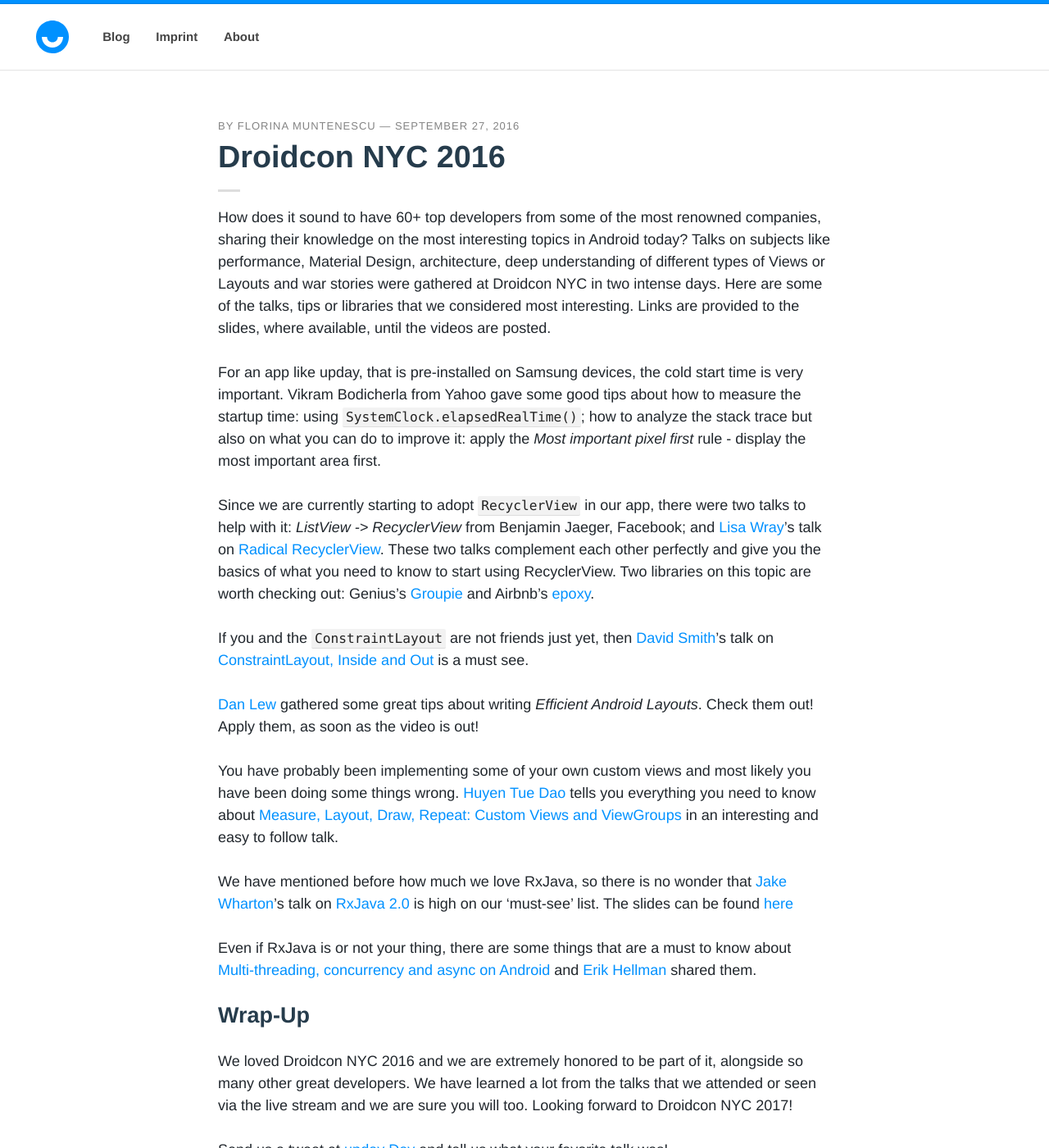
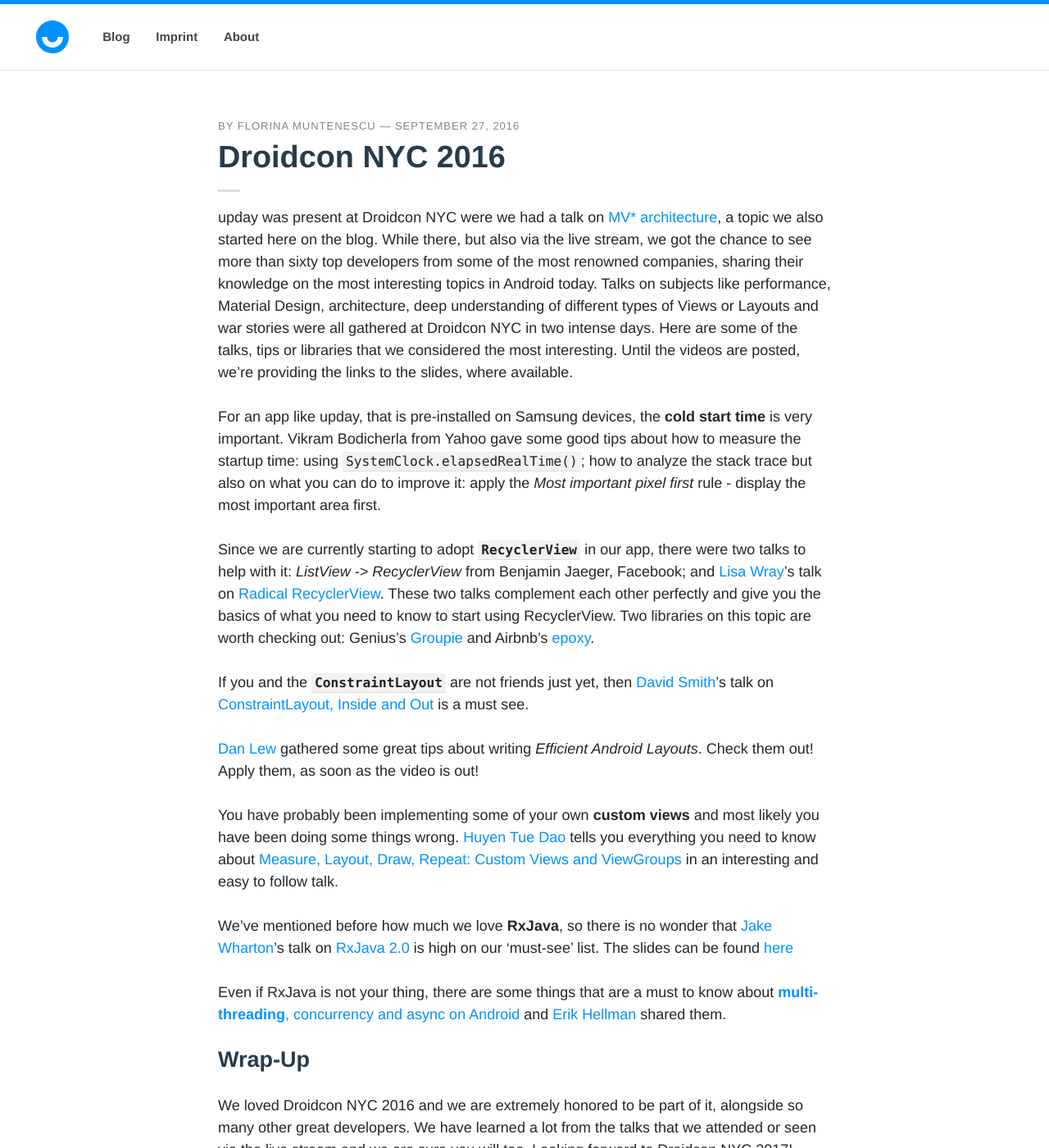
Before and after one commit to upday/upday.github.io, a Jekyll site: the page built from _posts/blog/2016-09-27-droidcon_nyc.md, in a window 1280 px wide and 1400 px high. Shown: the whole window at 82% size. Built offline with Jekyll 4.4.1, drawn with Linux system fonts in a browser that asks for light colours; nearby versions of some CDN libraries; some web fonts are replaced; comment, search, counter and statistics services are not loaded; some of the changed text lies outside the part shown.

Commit message:
review implemented

```diff
--- a/_posts/blog/2016-09-27-droidcon_nyc.md
+++ b/_posts/blog/2016-09-27-droidcon_nyc.md
@@ -9,26 +9,26 @@
 tags: [Conference, Architecture, MVC, MVP, MVVM, RecyclerView, ConstraintLayout]
 date: 2016-09-27T10:39:55-04:00
 ---
-How does it sound to have 60+ top developers from some of the most renowned companies, sharing their knowledge on the most interesting topics in Android today? Talks on subjects like performance, Material Design, architecture, deep understanding of different types of Views or Layouts and war stories were gathered at Droidcon NYC in two intense days. Here are some of the talks, tips or libraries that we considered most interesting. Links are provided to the slides, where available, until the videos are posted.
+upday was present at Droidcon NYC were we had a talk on <a href="http://www.slideshare.net/FlorinaMuntenescu/a-journey-through-mv-wonderland-66570666">MV* architecture</a>, a topic we also started here on the blog. While there, but also via the live stream, we got the chance to see more than sixty top developers from some of the most renowned companies, sharing their knowledge on the most interesting topics in Android today. Talks on subjects like performance, Material Design, architecture, deep understanding of different types of Views or Layouts and war stories were all gathered at Droidcon NYC in two intense days. Here are some of the talks, tips or libraries that we considered the most interesting. Until the videos are posted, we're providing the links to the slides, where available.
 
 
-For an app like upday, that is pre-installed on Samsung devices, the cold start time is very important. Vikram Bodicherla from Yahoo gave some good tips about how to measure the startup time: using `SystemClock.elapsedRealTime()`; how to analyze the stack trace but also on what you can do to improve it: apply the *Most important pixel first* rule - display the most important area first.
+For an app like upday, that is pre-installed on Samsung devices, the **cold start time** is very important. Vikram Bodicherla from Yahoo gave some good tips about how to measure the startup time: using `SystemClock.elapsedRealTime()`; how to analyze the stack trace but also on what you can do to improve it: apply the *Most important pixel first* rule - display the most important area first.
 
-Since we are currently starting to adopt `RecyclerView` in our app, there were two talks to help with it: *ListView -> RecyclerView* from Benjamin Jaeger, Facebook; and <a href="https://twitter.com/lisawrayz">Lisa Wray</a>'s talk on <a href="https://speakerdeck.com/lisawray/radical-recyclerview-droidcon-nyc-2016">Radical RecyclerView</a>. These two talks complement each other perfectly and give you the basics of what you need to know to start using RecyclerView. Two libraries on this topic are worth checking out: Genius's <a href="https://github.com/Genius/groupie">Groupie</a> and Airbnb's <a href="https://github.com/airbnb/epoxy">epoxy</a>.
+Since we are currently starting to adopt **`RecyclerView`** in our app, there were two talks to help with it: *ListView -> RecyclerView* from Benjamin Jaeger, Facebook; and <a href="https://twitter.com/lisawrayz">Lisa Wray</a>'s talk on <a href="https://speakerdeck.com/lisawray/radical-recyclerview-droidcon-nyc-2016">Radical RecyclerView</a>. These two talks complement each other perfectly and give you the basics of what you need to know to start using RecyclerView. Two libraries on this topic are worth checking out: Genius's <a href="https://github.com/Genius/groupie">Groupie</a> and Airbnb's <a href="https://github.com/airbnb/epoxy">epoxy</a>.
 
-If you and the `ConstraintLayout` are not friends just yet, then <a href="https://twitter.com/devunwired">David Smith</a>'s talk on <a href="https://speakerdeck.com/devunwired/constraintlayout-inside-and-out">ConstraintLayout, Inside and Out</a> is a must see.
+If you and the **`ConstraintLayout`** are not friends just yet, then <a href="https://twitter.com/devunwired">David Smith</a>'s talk on <a href="https://speakerdeck.com/devunwired/constraintlayout-inside-and-out">ConstraintLayout, Inside and Out</a> is a must see.
 
 <a href="https://twitter.com/danlew42">Dan Lew</a> gathered some great tips about writing *Efficient Android Layouts*. Check them out! Apply them, as soon as the video is out!
 
-You have probably been implementing some of your own custom views and most likely you have been doing some things wrong. <a href="https://twitter.com/queencodemonkey">Huyen Tue Dao</a> tells you everything you need to know about <a href="https://speakerdeck.com/queencodemonkey/droidcon-nyc-2016-measure-layout-draw-repeat">Measure, Layout, Draw, Repeat: Custom Views and ViewGroups</a> in an interesting and easy to follow talk.
+You have probably been implementing some of your own **custom views** and most likely you have been doing some things wrong. <a href="https://twitter.com/queencodemonkey">Huyen Tue Dao</a> tells you everything you need to know about <a href="https://speakerdeck.com/queencodemonkey/droidcon-nyc-2016-measure-layout-draw-repeat">Measure, Layout, Draw, Repeat: Custom Views and ViewGroups</a> in an interesting and easy to follow talk.
 
-We have mentioned before how much we love RxJava, so there is no wonder that <a href="https://twitter.com/JakeWharton">Jake Wharton</a>'s talk on <a href="https://github.com/ReactiveX/RxJava/wiki/What's-different-in-2.0">RxJava 2.0</a> is high on our 'must-see' list. The slides can be found <a href="https://speakerdeck.com/jakewharton/looking-ahead-to-rxjava-2-droidcon-nyc-2016">here</a>
+We've mentioned before how much we love **RxJava**, so there is no wonder that <a href="https://twitter.com/JakeWharton">Jake Wharton</a>'s talk on <a href="https://github.com/ReactiveX/RxJava/wiki/What's-different-in-2.0">RxJava 2.0</a> is high on our 'must-see' list. The slides can be found <a href="https://speakerdeck.com/jakewharton/looking-ahead-to-rxjava-2-droidcon-nyc-2016">here</a>
 
-Even if RxJava is or not your thing, there are some things that are a must to know about <a href="https://speakerdeck.com/erikhellman/multi-threading-concurrency-and-async-on-android">Multi-threading, concurrency and async on Android</a> and <a href="https://twitter.com/ErikHellman">Erik Hellman</a> shared them.
+Even if RxJava is not your thing, there are some things that are a must to know about <a href="https://speakerdeck.com/erikhellman/multi-threading-concurrency-and-async-on-android">**multi-threading**, concurrency and async on Android</a> and <a href="https://twitter.com/ErikHellman">Erik Hellman</a> shared them.
 
 ## Wrap-Up
 We loved Droidcon NYC 2016 and we are extremely honored to be part of it, alongside so many other great developers. We have learned a lot from the talks that we attended or seen via the live stream and we are sure you will too. Looking forward to Droidcon NYC 2017!
 
 Send us a tweet at <a href="https://twitter.com/UpdayDevs">upday Dev</a> and tell us what your favorite talk was!
 
-Checkout our talk about MV* architecture <a href="http://www.slideshare.net/FlorinaMuntenescu/a-journey-through-mv-wonderland-66570666">here</a>.
+upday will also be present at Droidcon London 2016, with a lightning talk on <a href="https://skillsmatter.com/skillscasts/8695-optimising-the-performance-of-vectordrawables">optimising the performance of VectorDrawables</a>. We are hoping to see you there!
```
